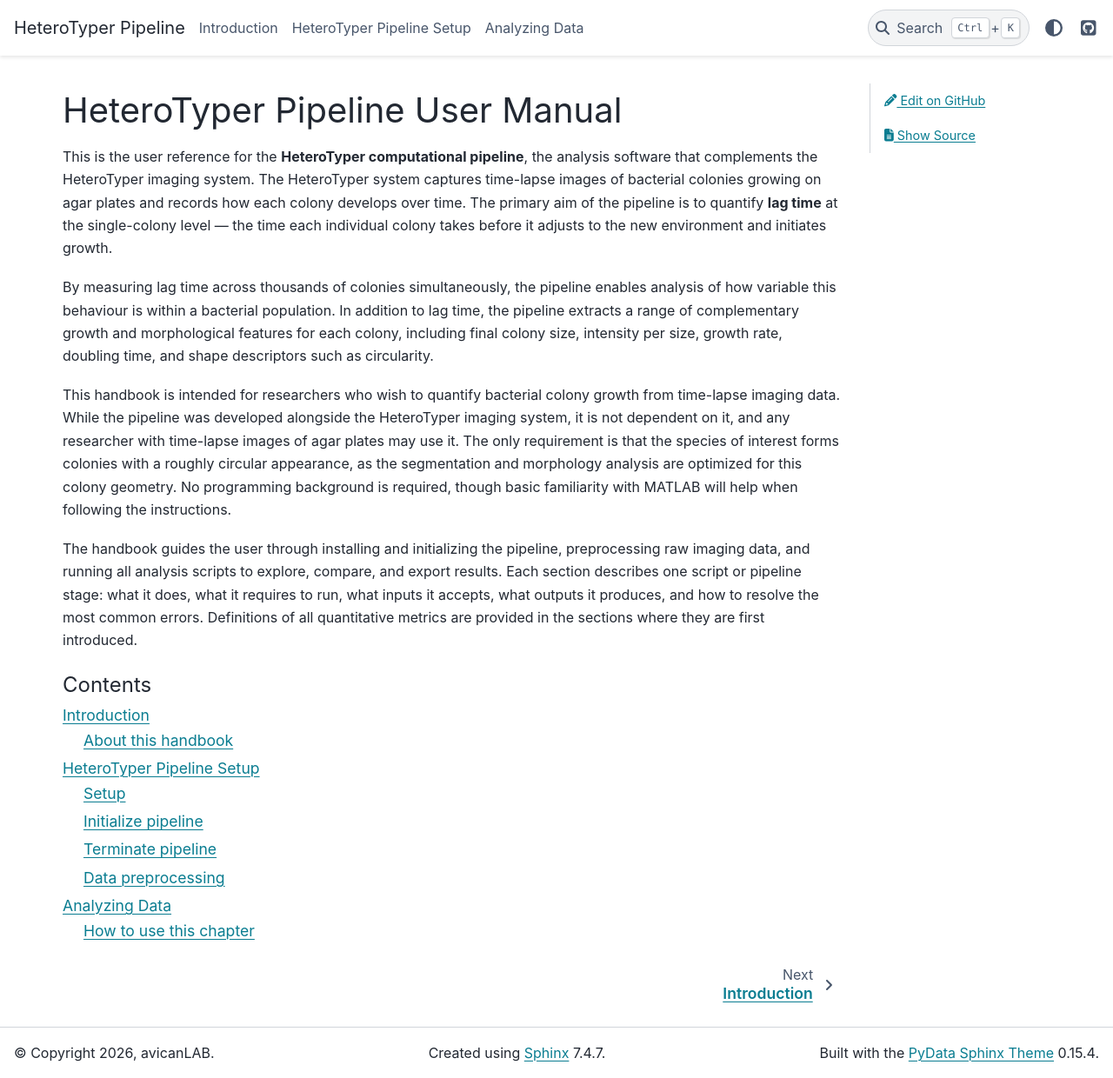
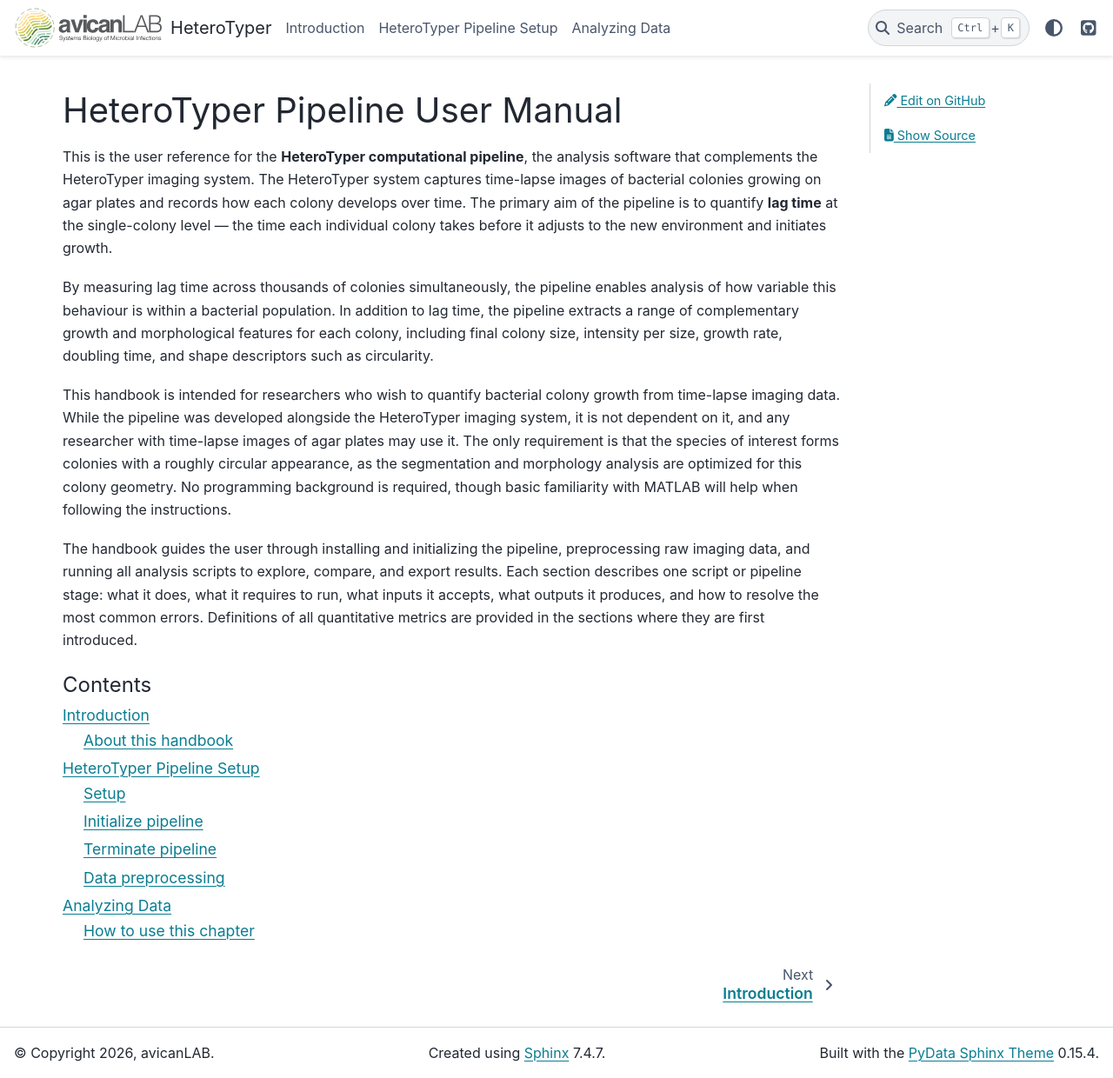
Before and after one commit to avicanlab/HeteroTyper, a Sphinx documentation site: the page built from docs/source/index.md, in a window 1280 px wide and 1240 px high. Shown: the whole window at 87% size. Built offline with Sphinx 7.4.7 and the PyData theme 0.15.4, drawn with Linux system fonts in a browser that asks for light colours.

Commit message:
Add logo configuration to Sphinx documentation
- Updated the Sphinx theme options to include a logo for the documentation.
- Added logo text, alt text, and paths for light and dark images.
- Set the html_logo variable to the new logo image path.

```diff
--- a/docs/source/conf.py
+++ b/docs/source/conf.py
@@ -40,8 +40,16 @@ html_theme_options = {
     "use_edit_page_button": True,
     "footer_start": ["copyright"],
     "footer_end": ["theme-version"],
-    "footer_center": ["sphinx-version"]
+    "footer_center": ["sphinx-version"],
+    "logo": {
+        "text": "HeteroTyper",
+        "alt_text": "HeteroTyper documentation - Home",
+        "image_light": "_static/Logo_new_March2026.svg",
+        "image_dark": "_static/Logo_new_March2026.svg",
+        },
 }
+
+html_logo = "_static/Logo_new_March2026.svg"
 
 html_context = {
     "github_user": "avicanlab",
```
Also changed, not shown: docs/source/_static/Logo_new_March2026.svg (added).
